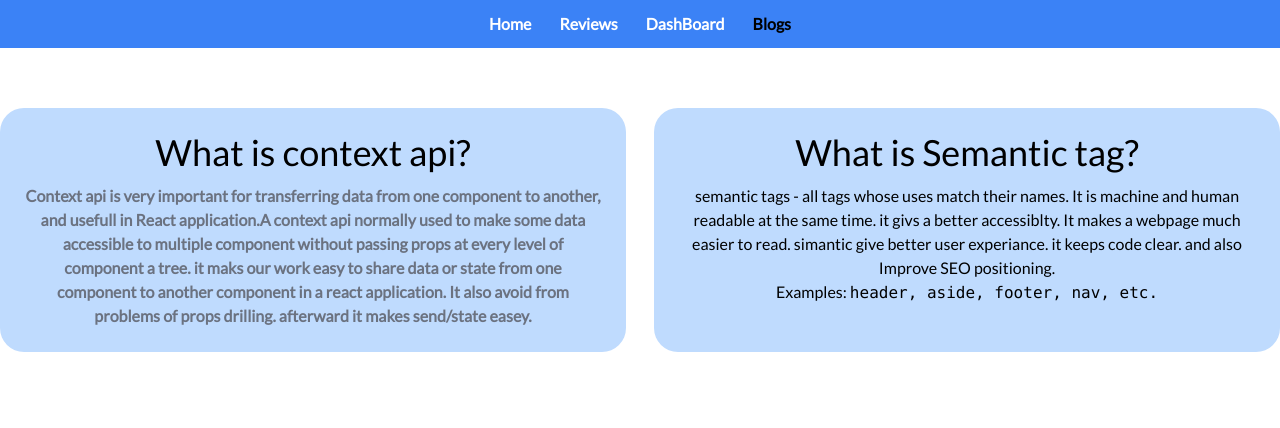
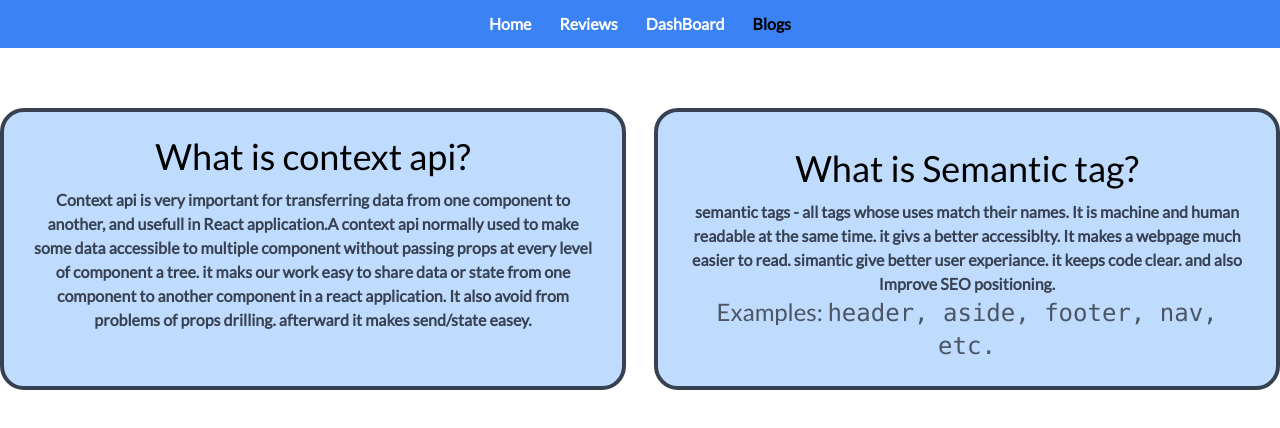
Before and after one commit to jannatul114/assignment-10-shopping-website, a React (Create React App) app: page /blogs in a window 1280 px wide. Shown: the top 428 px of the page. Built offline with nearby package versions, Linux system fonts and the light colour scheme.

Commit message:
all done

```diff
--- a/src/components/Blogs/Blogs.js
+++ b/src/components/Blogs/Blogs.js
@@ -5,14 +5,14 @@ const Blogs = () => {
         <div className='flex justify-center mt-5'>
             <div className='mb-5 flex justify-center'>
                 <div className="container grid grid-cols-1 sm:grid-cols-2 md:grid-cols-2 xl:grid-cols-2 gap-7 mt-10">
-                    <div className='bg-blue-200 rounded-3xl p-6'>
+                    <div className='bg-blue-200 rounded-3xl p-6 hover:bg-blue-300 ease-linear duration-300 border-gray-700 border-4'>
                         <h1 className='text-4xl text-bold'>What is context api?</h1>
-                        <p className='mt-3 font-semibold text-gray-500'>Context api is very important for transferring data from one component to another, and usefull in React application.A context api normally used to make some data accessible to multiple component  without passing props at every level of component a tree. it maks our work easy to share data or state from one component to another component in a react application. It also avoid from problems of props drilling. afterward it makes send/state easey. </p>
+                        <p className='mt-3 font-semibold text-gray-700'>Context api is very important for transferring data from one component to another, and usefull in React application.A context api normally used to make some data accessible to multiple component  without passing props at every level of component a tree. it maks our work easy to share data or state from one component to another component in a react application. It also avoid from problems of props drilling. afterward it makes send/state easey. </p>
                     </div>
-                    <div className='bg-blue-200 rounded-3xl p-6 hover:bg-blue-300 ease-linear duration-300'>
-                        <h1 className='text-4xl text-bold '>What is Semantic tag?</h1>
-                        <p className='mt-3'>semantic tags - all tags whose uses match their names. It is machine and human readable at the same time. it givs a better accessiblty. It makes a webpage much easier to read. simantic give better user experiance. it keeps code clear. and also Improve SEO positioning. </p>
-                        <p>Examples: <code>header, aside, footer, nav, etc.</code></p>
+                    <div className='bg-blue-200 rounded-3xl p-6 hover:bg-blue-300 ease-linear duration-300 border-gray-700 border-4'>
+                        <h1 className='mt-3 text-4xl  '>What is Semantic tag?</h1>
+                        <p className='mt-3 font-semibold text-gray-700'>semantic tags - all tags whose uses match their names. It is machine and human readable at the same time. it givs a better accessiblty. It makes a webpage much easier to read. simantic give better user experiance. it keeps code clear. and also Improve SEO positioning. </p>
+                        <p className='text-2xl text-gray-600 text-semibold'>Examples: <code>header, aside, footer, nav, etc.</code></p>
                     </div>
                 </div>
 
```
